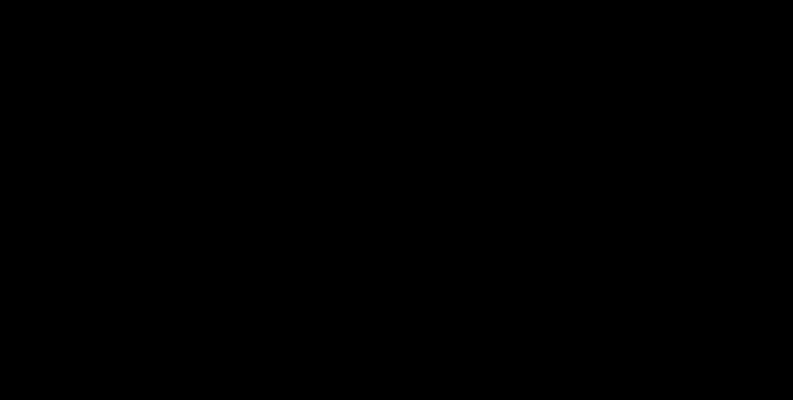
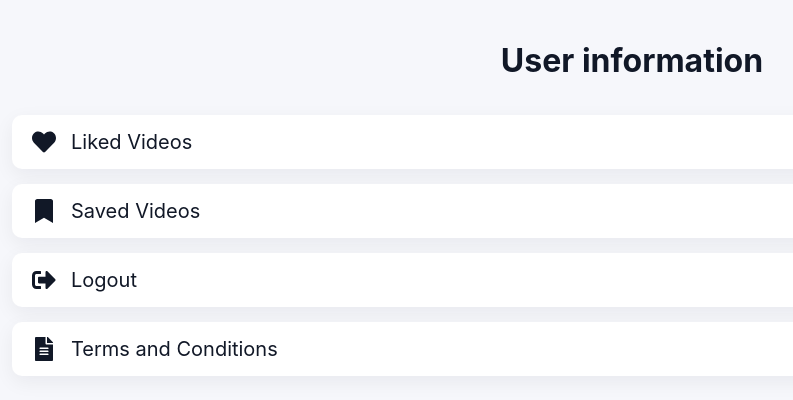
Before and after one commit to SanathRai33/BingeBites-Client, a React (Vite) app: page /user/more in a window 1280 px wide. Before the commit this address had no page. Shown: the top 400 px of the page, without its empty margins (8-801 px from the left). Built offline with nearby package versions, Linux system fonts and the light colour scheme.

Commit message:
Developed Sample more page

```diff
--- a/src/component/Reel.jsx
+++ b/src/component/Reel.jsx
@@ -130,7 +130,7 @@
                                     <FaHome style={{ height: '30px', width: '30px', color: 'white' }} />
                                     <p>Home</p>
                                 </Link>
-                                <Link to="/user/collection">
+                                <Link to="/user/more">
                                     <FaSave style={{ height: '30px', width: '30px', color: 'white' }} />
                                     <p>Saved</p>
                                 </Link>
--- a/src/pages/general/Collections.jsx
+++ b/src/pages/general/Collections.jsx
@@ -1,7 +1,7 @@
 import React, { useEffect, useState } from 'react';
 import axios from 'axios';
 import { Link } from 'react-router-dom';
-import '../../styles/Collection.css';
+import '../../styles/Collections.css';
 
 const Collection = () => {
     const [likedVideos, setLikedVideos] = useState([]);
--- /dev/null
+++ b/src/pages/general/More.jsx
@@ -0,0 +1,47 @@
+import React from 'react';
+import { Link, useNavigate } from 'react-router-dom';
+import '../../styles/More.css';
+import { FaBookmark, FaFileAlt, FaHeart, FaSignOutAlt, FaUserAlt } from 'react-icons/fa';
+import axios from 'axios';
+
+const More = () => {
+    const navigate = useNavigate();
+
+    const handleLogout = () => {
+        axios.get('http://localhost:3000/api/auth/user/logout',
+            { withCredentials: true })
+            .then(response => {
+                console.log('Logout successful:', response.data);
+                localStorage.removeItem('token');
+                document.cookie = 'token=; expires=Thu, 01 Jan 1970 00:00:00 UTC; path=/;';
+                navigate('/user/login');
+            })
+            .catch(error => {
+                console.error('There was an error logging out!', error);
+            });
+    };
+
+    return (
+        <div className="more-container">
+            <h1>User information</h1>
+
+            <div className="more-item" onClick={() => navigate('/user/liked')}>
+                <FaHeart style={{ width: '24px', height: '24px' }} /><span> Liked Videos</span>
+            </div>
+
+            <div className="more-item" onClick={() => navigate('/user/saved')}>
+                <FaBookmark style={{ width: '24px', height: '24px' }} /><span> Saved Videos</span>
+            </div>
+
+            <div className="more-item" onClick={handleLogout}>
+                <FaSignOutAlt style={{ width: '24px', height: '24px' }} /><span> Logout</span>
+            </div>
+
+            <div className="more-item" onClick={() => navigate('/terms')}>
+                <FaFileAlt style={{ width: '24px', height: '24px' }} /><span> Terms and Conditions</span>
+            </div>
+        </div>
+    );
+};
+
+export default More;
--- a/src/routes/AppRoutes.jsx
+++ b/src/routes/AppRoutes.jsx
@@ -9,6 +9,7 @@
 import Profile from '../foodPartners/Profile'
 import CreateFood from '../foodPartners/CreateFood'
 import Collection from '../pages/general/Collections'
+import More from '../pages/general/More'
 
 const AppRoutes = () => {
     return (
@@ -22,6 +23,7 @@
             <Route path='/food-partner/:id' element={<Profile/>}/>
             <Route path='/food-partner/create-food' element={<CreateFood/>}/>
             <Route path='/user/collection' element={<Collection/>}/>
+            <Route path='/user/more' element={<More/>}/>
         </Routes>
     )
 }
--- /dev/null
+++ b/src/styles/More.css
@@ -0,0 +1,49 @@
+.more-container {
+  width: 100%;
+  margin: 0 auto;
+  padding: 20px;
+  background: var(--bg);
+  min-height: 100vh;
+  display: flex;
+  flex-direction: column;
+  gap: 15px;
+}
+
+.more-container h1 {
+  text-align: center;
+  color: var(--text);
+  margin-bottom: 20px;
+}
+
+.more-item {
+  background: var(--card);
+  color: var(--text);
+  padding: 15px 20px;
+  border-radius: 10px;
+  box-shadow: var(--shadow);
+  font-size: 18px;
+  cursor: pointer;
+  transition: background 0.3s;
+  text-align: left;
+  display: flex;
+  align-items: center;
+  gap: 15px;
+}
+
+.more-item span {
+  /* font-weight: 600; */
+  font-size: 20px;
+}
+
+.more-item:hover {
+  background: var(--primary);
+  color: var(--primary-contrast);
+}
+
+/* Mobile responsiveness */
+@media (max-width: 768px) {
+  .more-item {
+    font-size: 16px;
+    padding: 12px 16px;
+  }
+}
```
Also changed, not shown: src/styles/Collections.css (renamed from src/styles/Collection.css).
